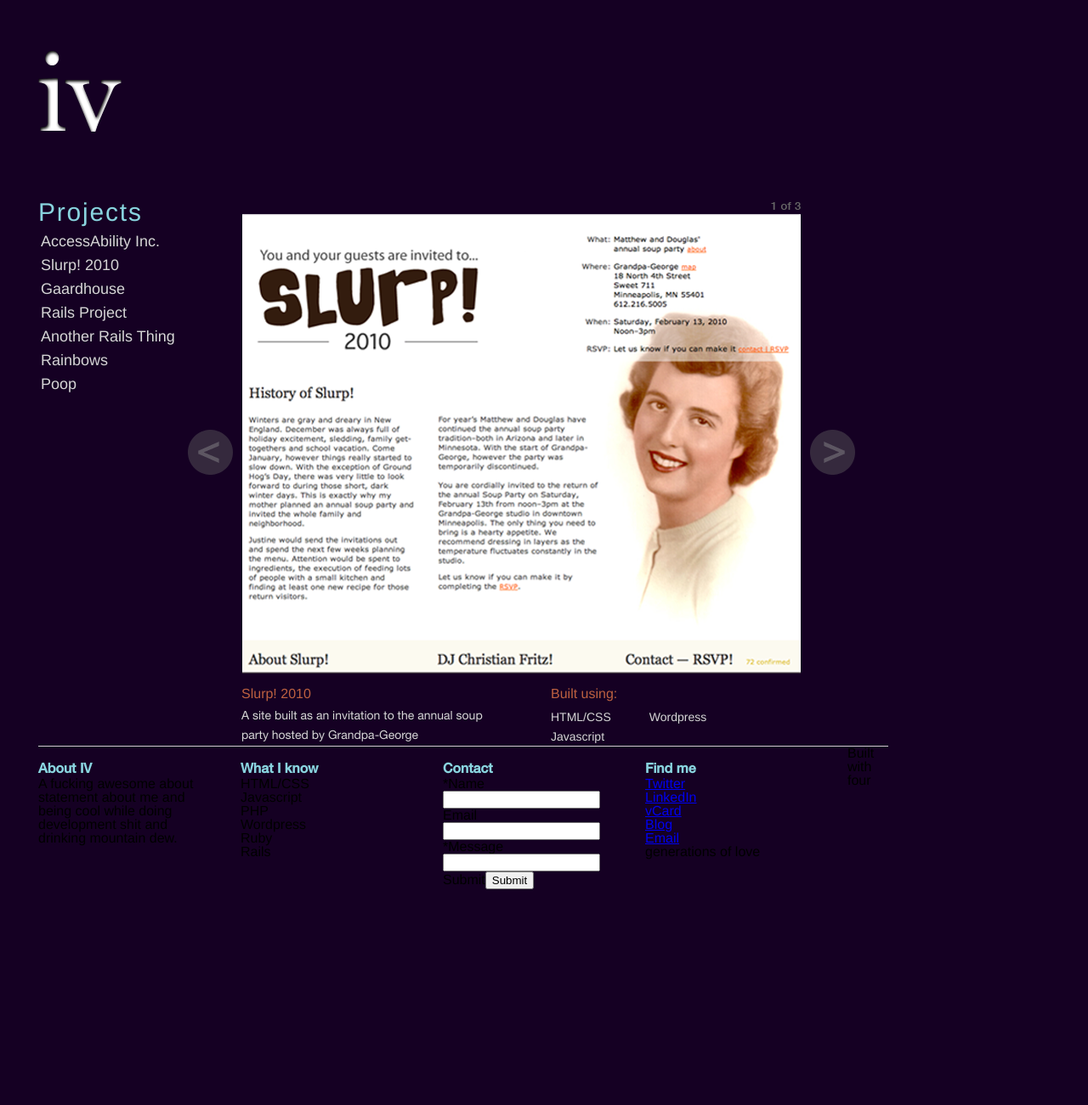
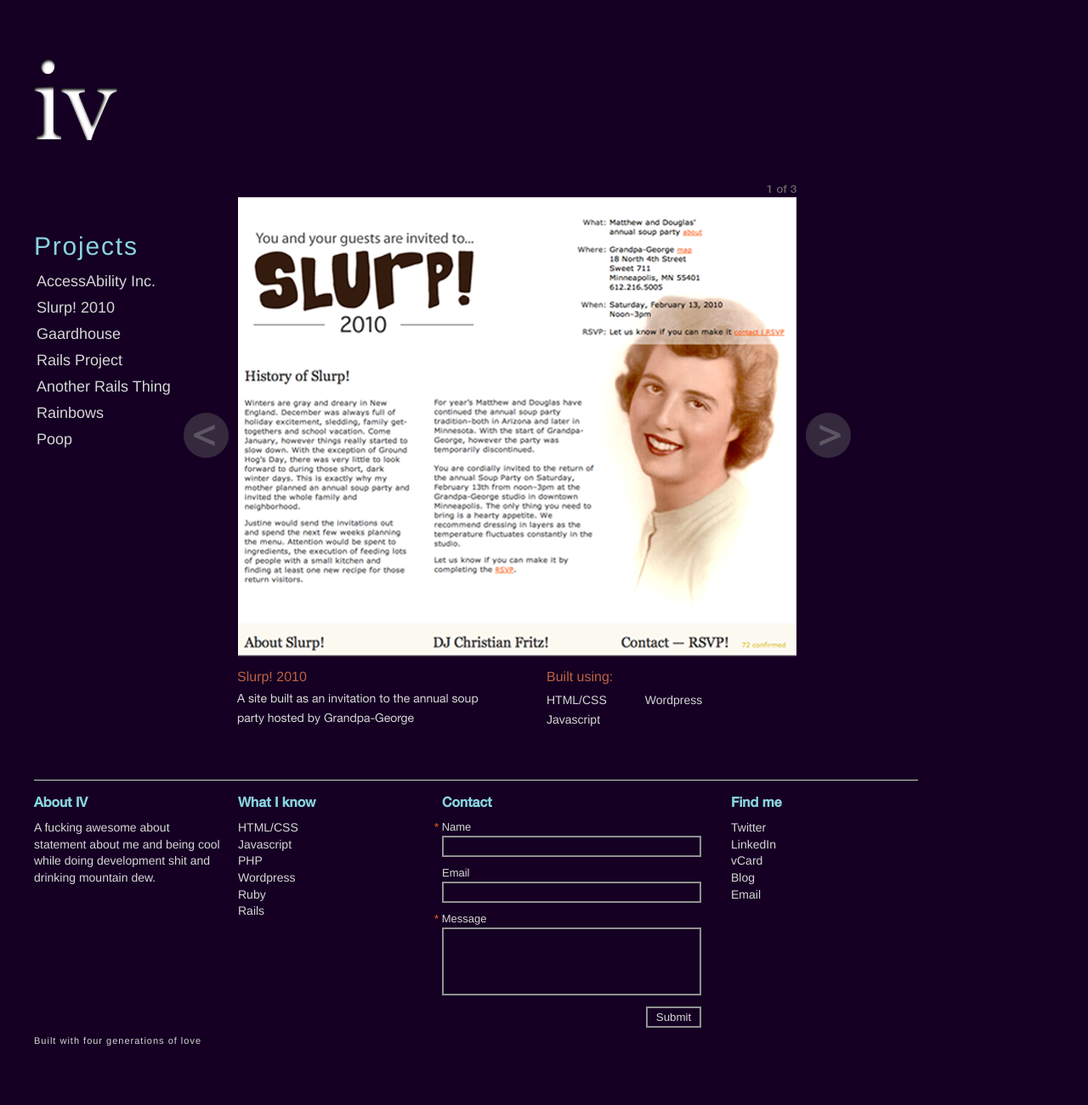
Before and after one commit to johnheimkes/portfolio, a PHP site: page / in a window 1280 px wide. Shown: the whole page at 85% size. Before the commit the page ends 1047 px from the top, so only its background shows below. Run offline with PHP 8.4, Linux system fonts and the light colour scheme.

Commit message:
footer made all pretty n stuff

```diff
--- a/css/style.css
+++ b/css/style.css
@@ -6,13 +6,13 @@ body {
 	font-family: "Helvetica Neue", Arial, Helvetica, Geneva, sans-serif;
 }
 #wrapper {
-	width: 1020px;
-	margin: 60px 45px;
+	width: 1040px;
+	margin: 70px 40px;
 }
 /*------------------HEADER------------------*/
 #header {
 	width: 100%;
-	margin-bottom: 80px;
+	margin-bottom: 110px;
 }
 #header h1 a{
 	background: url(../images/logo.png) top left no-repeat;
@@ -34,18 +34,18 @@ body {
 	font-weight: normal;
 	letter-spacing: .06em;
 	font-size: 30px;
-	margin-bottom: 10px;
+	margin-bottom: 17px;
 }
 #side_nav ul {
 	list-style-type: none;
 }
 
 ul.projects li {
-	padding-bottom: 10px;
+	padding-bottom: 13px;
 }
 ul.projects li a {
+	padding: 3px;
 	font-size: 18px;
-	padding: 3px;
 	text-decoration: none;
 	color: #d6d6d6;
 }
@@ -53,6 +53,7 @@ ul.projects li a:hover {background: #9d4729;}
 #content {
 	float: left;
 	width: 800px;
+	margin-top: -60px;
 }
 .description {
 	width: 300px;
@@ -86,17 +87,66 @@ ul.projects li a:hover {background: #9d4729;}
 /*------------------FOOTER------------------*/
 #footer {
 	clear: both;
-	width: 1000px;
-	border-top: 1px solid #ccc;
+	padding-top: 10px;
+	width: 1040px;
 }
 .foot_block {
-	width: 190px;
+	margin-top: 50px;
+	width: 220px;
 	float: left;
-	padding-right: 48px;
+	padding-right: 20px;
 	padding-top: 20px;
+	border-top: 1px solid #ccc;
 }
 .foot_block h3 {
 	font-family: 'Helvetica Neue Medium';
 	font-size: 16px;
+	padding-bottom: 10px;
 	color: #89d4df;
 }
+.foot_block p, .foot_block ul li, #find_me ul li a {
+	color: #d6d6d6;
+	font-weight: lighter;
+	line-height: 1.4em;
+	font-size: 14px;
+	text-decoration: none;
+}
+#find_me {
+	padding-right:0;
+	padding-left: 20px;
+}
+#contact {
+	width: 300px;
+}
+.foot_block label {
+	color: #d6d6d6;
+	font-family: Helvetica;
+	font-size: 13px;
+}
+#footer input {
+	width: 295px;
+	margin-top: 3px;
+	margin-bottom: 10px;
+	color: #d6d6d6;
+	background: none;
+	padding: 3px;
+	border: 2px solid #919191;
+}
+input#message {
+	height: 70px;
+}
+input#submit {
+	width: 65px;
+	float: right;
+}
+label sup {
+	color: #fe5d24;
+	margin-left: -9px;
+}
+p.bottom {
+	clear: both;
+	color: #d6d6d6;
+	font-size: 11px;
+	letter-spacing: 1px;
+	font-weight: lighter;
+}
--- a/index.html
+++ b/index.html
@@ -65,14 +65,14 @@
         <div class="foot_block" id="contact">
           <h3>Contact</h3>
           <fieldset>
-            <label for="name"><sup>*</sup>Name</label><input type="text" name="name" value="" id="name"/>
+            <label for="name"><sup>*</sup> Name</label><input type="text" name="name" value="" id="name"/>
             <label for="email">Email</label><input type="text" name="email" value="" id="email"/>
-            <label for="message"><sup>*</sup>Message</label><input type="text" name="message" value="" id="message" />
-            <label for="submit">Submit</label><input type="submit" name="submit" value="Submit" id="submit"/>
+            <label for="message"><sup>*</sup> Message</label><input type="text" name="message" value="" id="message" />
+            <label for="submit"></label><input type="submit" name="submit" value="Submit" id="submit"/>
 
           </fieldset>
         </div>
-        <div class="foot_block">
+        <div class="foot_block" id="find_me">
           <h3>Find me</h3>
           <ul>
             <li><a href="http://twitter.com/johnheimkes" target="_blank">Twitter</a></li>
```
